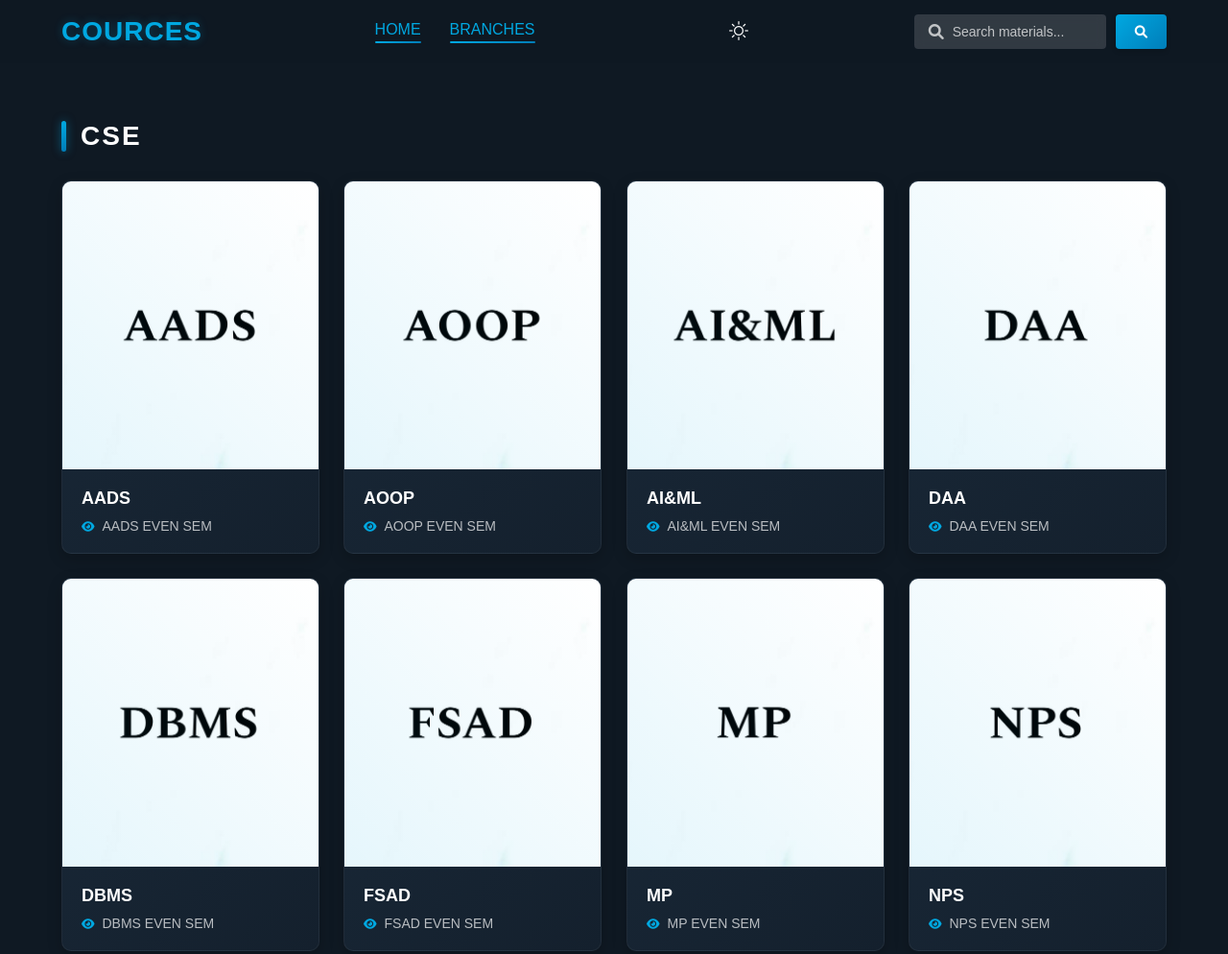
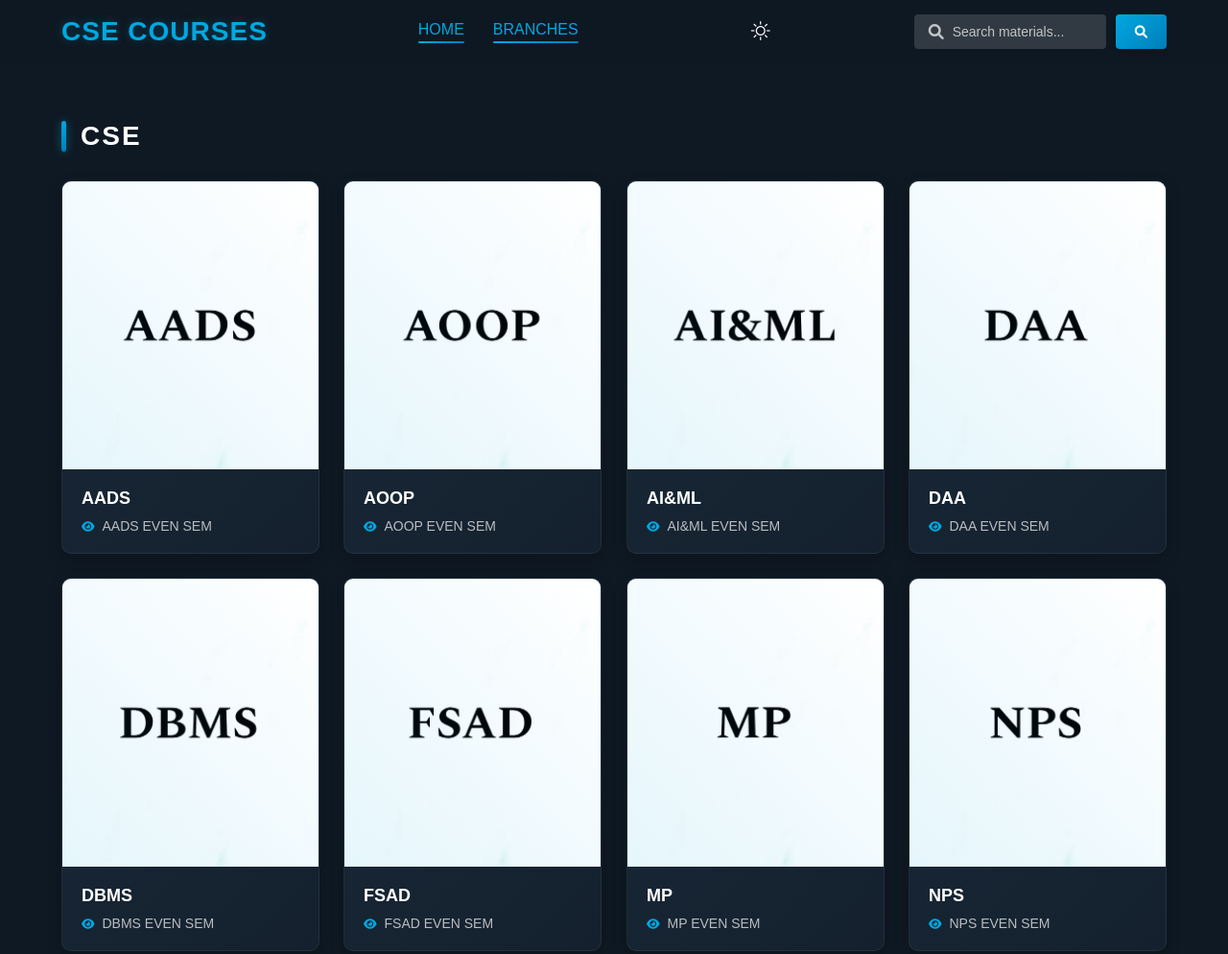
Before and after one commit to Brahmendra06/sok, a plain HTML site: page coursescse.html in a window 1280 px wide. Shown: the top 994 px of the page at 96% size. Drawn offline with nearby package versions, Linux system fonts and the light colour scheme; a web font is replaced by a local one.

Commit message:
Update coursescse.html

```diff
--- a/coursescse.html
+++ b/coursescse.html
@@ -809,7 +809,7 @@
         <button class="menu-toggle" id="menu-toggle">
           <i class="fas fa-bars"></i>
         </button>
-        <h1>COURCES</h1>
+        <h1>CSE COURSES</h1>
       </div>
       <nav id="desktop-nav">
         <ul>
```
